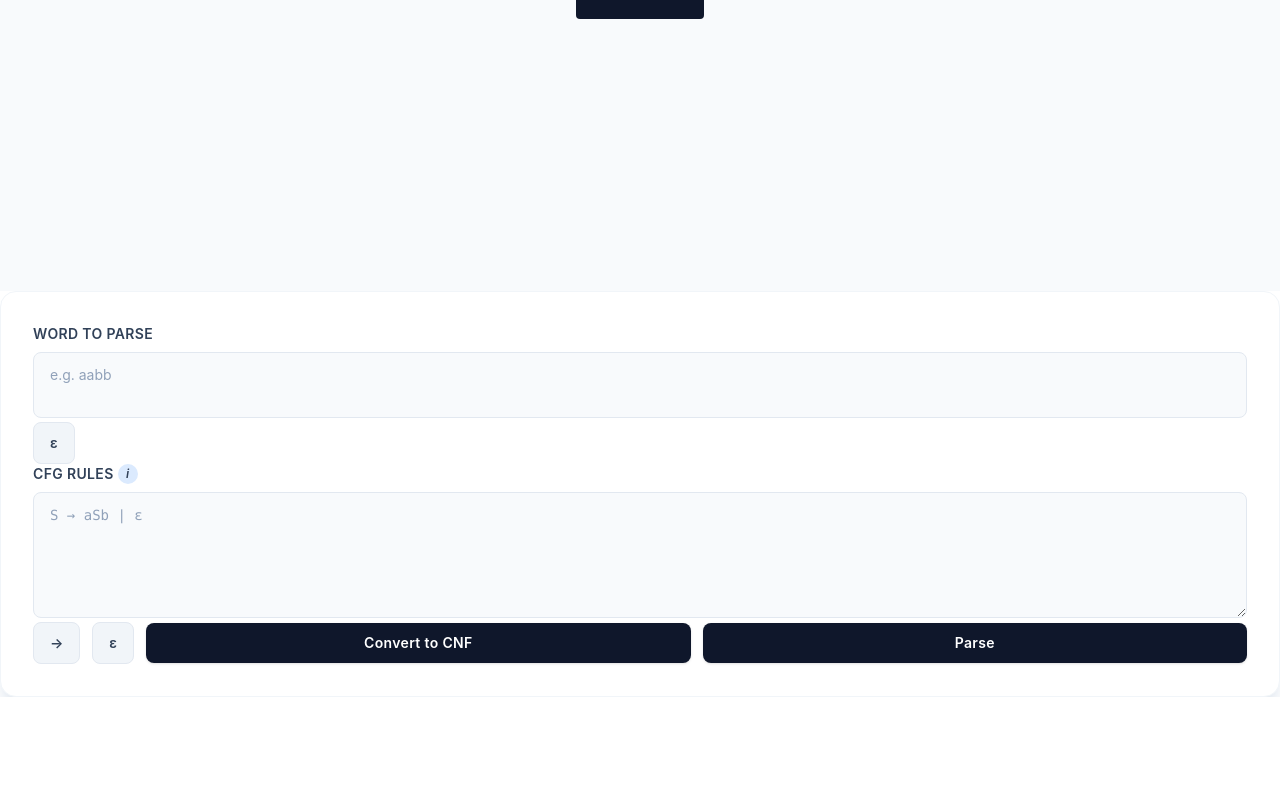
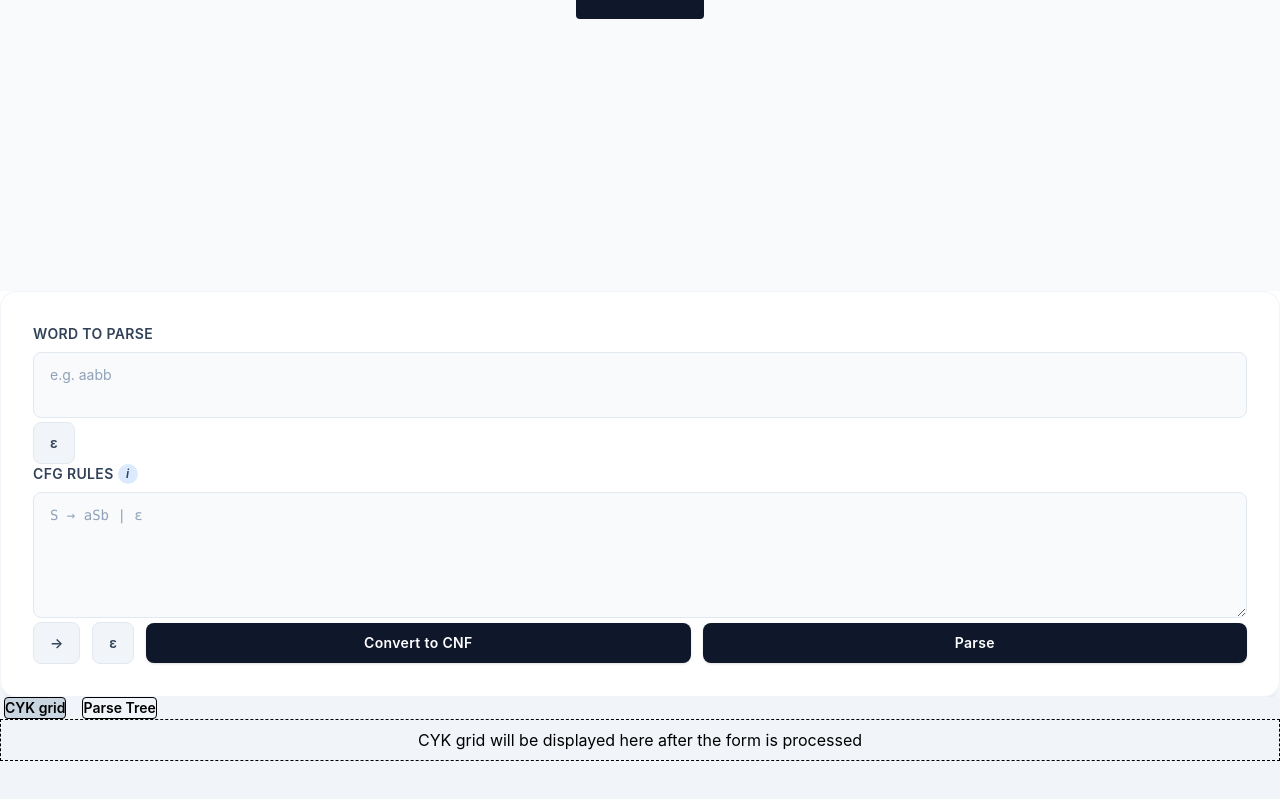
Before and after one commit to NathonianCoding/CFG-Parser, a Next.js app: page / in a window 1280 px wide. Shown: the part 509-1308 px from the top of the page. Before the commit the page ends 1206 px from the top, so only its background shows below. Built offline with nearby package versions, Linux system fonts and the light colour scheme.

Commit message:
Added results placeholder

```diff
--- a/app/page.js
+++ b/app/page.js
@@ -1,7 +1,7 @@
 'use client';
 import Form from "./cfg_entry";
 import {useState} from 'react';
-
+import Results from "./result_rendering"
 
 export default function HomePage() {
   let [result, setResult] = useState(null);
@@ -13,6 +13,7 @@ export default function HomePage() {
 
     <LandingPage/>
     <Form setResult = {setResult}/>
+    <Results resuult = {result}/>
     </>
   );
 }
--- /dev/null
+++ b/app/result_rendering.js
@@ -0,0 +1,70 @@
+'use client';
+import {useState} from 'react';
+
+
+export default function Results({results}){
+    let [diagram, setDiagram] = useState(0); // 0 means display CYK grid 1 means displays parse tree
+    return (
+        <section id="results" className="bg-slate-100 h-64">
+            <DiagramButtons diagram = {diagram} setDiagram={setDiagram}/>
+            <div className="border border-dashed border-black-300">
+              <Diagram diagram = {diagram} results = {results}/>
+            </div>
+        </section>
+    );
+}
+
+function Diagram({diagram, results}){
+    if (results == null){
+        if (diagram == 0){
+            return <p className="text-center m-2">CYK grid will be displayed here after the form is processed</p>
+        }
+        else{
+            return <p className='text-center m-2'>A parse tree will be displayed here if the word can be derived from the CFG</p>
+        }
+    }
+    else{
+        // render diagram
+    }
+}
+
+function DiagramButtons({diagram, setDiagram}){
+
+    if (diagram == 0){
+        return (
+            <div className = "flex gap-4 ml-1">
+                <button className="bg-slate-300 border rounded text-black text-sm font-semibold"
+                    onClick={()=>setDiagram(0)}
+                >
+
+                    CYK grid
+                </button>
+                <button className="bg-slate-100 border rounded text-black text-sm font-semibold"
+                    onClick={()=>setDiagram(1)}
+                >
+
+                    Parse Tree
+                </button>
+            </div>
+        );
+
+    }
+    return (
+        <div className = "flex gap-4 ml-1">
+            <button className="bg-slate-100 border rounded text-black text-sm font-semibold"
+                onClick={()=>setDiagram(0)}
+            >
+
+                CYK grid
+            </button>
+            <button className="bg-slate-300 border rounded text-black text-sm font-semibold"
+                onClick={()=>setDiagram(1)}
+            >
+
+                Parse Tree
+            </button>
+        </div>
+    );
+
+
+}
```
